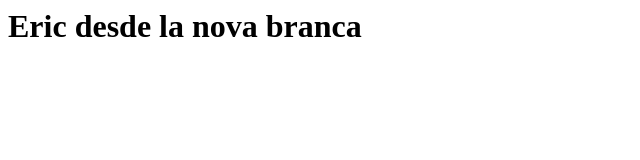
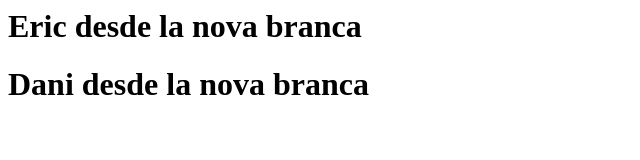
Before and after one commit to EricRubioSanchez/Eric_Rubio_PT01_UF2, a plain HTML site: page index.html in a window 1280 px wide. Shown: the whole page, without its empty margins (0-640 px from the left). Drawn offline with Linux system fonts and the light colour scheme.

Commit message:
Update index.html

```diff
--- a/index.html
+++ b/index.html
@@ -1 +1,2 @@
 <header><h1>Eric desde la nova branca</h1></header>
+<header><h1>Dani desde la nova branca</h1></header>
```
